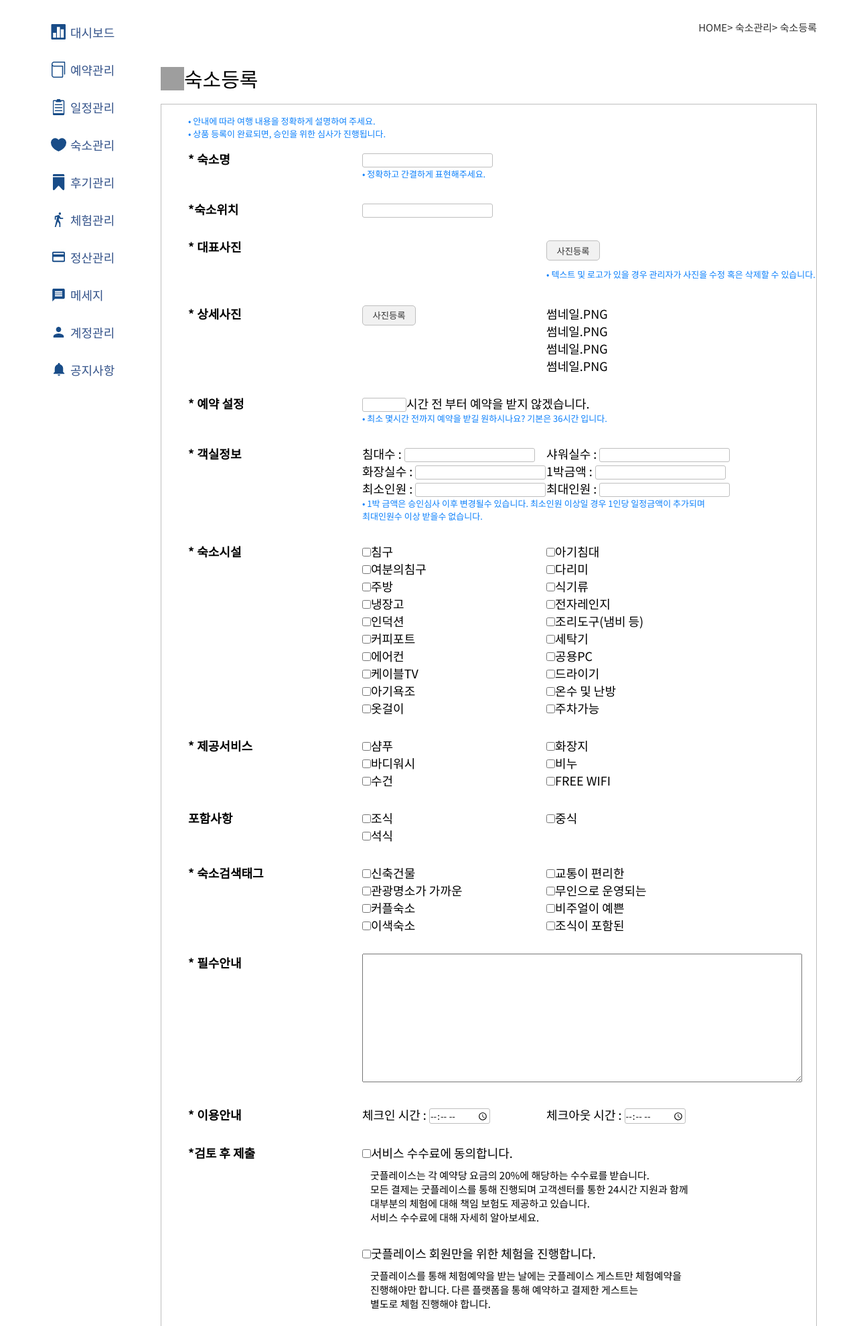
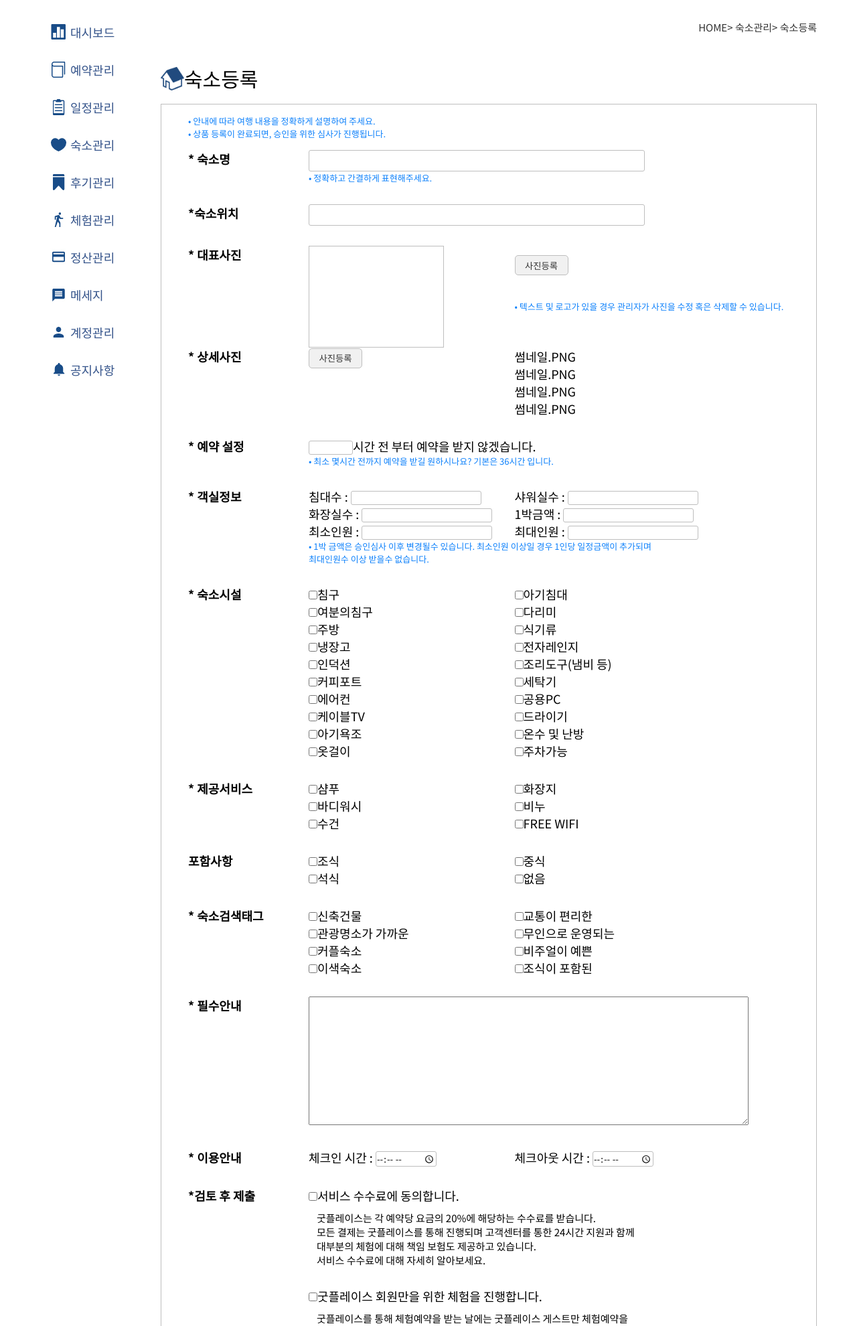
Before and after one commit to ektkdy/GoodPlace_workspace, a Java web app: template GoodPlace/src/main/webapp/WEB-INF/views/partner/partnerRoomEnrollForm.jsp in a window 1280 px wide. Shown: the part 70-2050 px from the top of the page at 67% size. Run offline with Spring Boot 4, a stand-in JSP engine, Linux system fonts and the light colour scheme; the template is opened without the code that fills it, so the values that code supplies are empty; the project's own start-up code is not run, and a stand-in starts its controllers and pages; some libraries are stand-ins or nearby versions; grey boxes are pictures that could not be loaded.

Commit message:
room_pagingbar관련_추가_기하
controller service serviceImpe dao mapper + mybatis config (pagingbar관련)

```diff
--- a/GoodPlace/src/main/java/com/kh/goodplace/room/model/dao/RoomDao.java
+++ b/GoodPlace/src/main/java/com/kh/goodplace/room/model/dao/RoomDao.java
@@ -1,8 +1,13 @@
 package com.kh.goodplace.room.model.dao;
 
+import org.mybatis.spring.SqlSessionTemplate;
 import org.springframework.stereotype.Repository;
 
 @Repository("rDao")
 public class RoomDao {
 
+	public int selectListCount(SqlSessionTemplate sqlSession) {
+		return sqlSession.selectOne("roomMapper.selectListCount");
+	}
+
 }
--- a/GoodPlace/src/main/java/com/kh/goodplace/room/model/service/RoomServiceImpl.java
+++ b/GoodPlace/src/main/java/com/kh/goodplace/room/model/service/RoomServiceImpl.java
@@ -21,8 +21,8 @@ public class RoomServiceImpl implements RoomService{
 
 	@Override
 	public int selectListCount() {
-		// TODO Auto-generated method stub
-		return 0;
+
+		return rDao.selectListCount(sqlSession);
 	}
 
 	@Override
--- a/GoodPlace/src/main/resources/mybatis-config.xml
+++ b/GoodPlace/src/main/resources/mybatis-config.xml
@@ -7,7 +7,9 @@
 
 	<typeAliases>
 		<typeAlias type="com.kh.goodplace.member.model.vo.Member" alias="Member"/>
+		<typeAlias type="com.kh.goodplace.room.model.vo.Room" alias="Room"/>
 	</typeAliases>
+
 
 
 	<mappers>
--- a/GoodPlace/src/main/webapp/WEB-INF/views/partner/partnerRoomEnrollForm.jsp
+++ b/GoodPlace/src/main/webapp/WEB-INF/views/partner/partnerRoomEnrollForm.jsp
@@ -27,7 +27,7 @@
             <br clear="both">
             <div class="con" style="width:980px; color:#000">
                 <span id="page_title">
-                    <img src="../image/집로고.jpg" style="vertical-align: middle;">
+                    <img src="${ pageContext.servletContext.contextPath }/resources/images/partner/homelogo.jpg" style="vertical-align: middle;">
                     <p class="title_tt">숙소등록</p>
                 </span>
                 <br clear="both">
@@ -44,18 +44,18 @@
                         <tbody>
                             <tr>
                                 <th rowspan="2">* 숙소명</th>
-                                <td colspan="2"><input type="text" name=""></td>
+                                <td colspan="2" class="instyle"><input type="text" name="" style=""></td>
                             </tr>
                             <tr class="pdBtom">
                                 <td colspan="2" class="enrollInfo">• 정확하고 간결하게 표현해주세요.</td>
                             </tr>
                             <tr class="pdBtom">
                                 <th>*숙소위치</th>
-                                <td colspan="2"><input type="text" name=""></td>
+                                <td colspan="2" class="instyle"><input type="text" name=""></td>
                             </tr>
                             <tr>
                                 <th rowspan="2" width=" ">* 대표사진</th>
-                                <td rowspan="2"><div style="width: 100px; height: 100px;"></div></td>
+                                <td rowspan="2"><div style="width: 200px; height: 150px; border:1px solid #bebebe"></div></td>
                                 <td><button>사진등록</button></td>
                             </tr>
                             <tr class="pdBtom">
@@ -71,21 +71,21 @@
                             <tr class="pdBtom"><td colspan="2">썸네일.png</td></tr>
                             <tr>
                                 <th rowspan="2">* 예약 설정</th>
-                                <td colspan="2"><input type="number" min="1" max="72">시간 전 부터 예약을 받지 않겠습니다.</td>
+                                <td colspan="2" ><input type="number" min="36" max="72">시간 전 부터 예약을 받지 않겠습니다.</td>
                             </tr>
                             <tr class="pdBtom"><td colspan="2" class="enrollInfo">• 최소 몇시간 전까지 예약을 받길 원하시나요? 기본은 36시간 입니다.</td></tr>
                             <tr>
-                                <th rowspan="4">* 객실정보</th>
-                                <td>침대수 : <input type="number" min="1"></td>
-                                <td>샤워실수 : <input type="number" min="1"></td>
+                                <th rowspan="4" >* 객실정보</th>
+                                <td >침대수 : <input type="number" min="1"></td>
+                                <td >샤워실수 : <input type="number" min="1"></td>
                             </tr>
                             <tr>
-                                <td>화장실수 : <input type="number" min="1"></td>
-                                <td>1박금액 : <input type="number" min="1"></td>
+                                <td >화장실수 : <input type="number" min="1"></td>
+                                <td >1박금액 : <input type="number" min="1"></td>
                             </tr>
                             <tr>
-                                <td>최소인원 : <input type="number" min="1"></td>
-                                <td>최대인원 : <input type="number" min="1"></td>
+                                <td >최소인원 : <input type="number" min="1"></td>
+                                <td >최대인원 : <input type="number" min="1"></td>
                             </tr>
                             <tr class="pdBtom">
                                 <td colspan="2" class="enrollInfo">• 1박 금액은 승인심사 이후 변경될수 있습니다. 최소인원 이상일 경우 1인당 일정금액이 추가되며 <br>최대인원수 이상 받을수 없습니다.</td>
@@ -95,7 +95,7 @@
                                 <td >
                                     <input type="checkbox" name="rooms" value="">침구
                                 </td>
-                                <td>
+                                <td >
                                     <input type="checkbox" name="rooms" value="">아기침대
                                 </td>
                             </tr>
@@ -103,7 +103,7 @@
                                 <td >
                                     <input type="checkbox" name="rooms" value="">여분의침구
                                 </td>
-                                <td>
+                                <td >
                                     <input type="checkbox" name="rooms" value="">다리미
                                 </td>
                             </tr>
@@ -111,15 +111,15 @@
                                 <td >
                                     <input type="checkbox" name="rooms" value="">주방
                                 </td>
-                                <td>
+                                <td >
                                     <input type="checkbox" name="rooms" value="">식기류
                                 </td>
                             </tr>
                             <tr>
-                                <td >
+                                <td>
                                     <input type="checkbox" name="rooms" value="">냉장고
                                 </td>
-                                <td>
+                                <td >
                                     <input type="checkbox" name="rooms" value="">전자레인지
                                 </td>
                             </tr>
@@ -127,7 +127,7 @@
                                 <td >
                                     <input type="checkbox" name="rooms" value="">인덕션
                                 </td>
-                                <td>
+                                <td >
                                     <input type="checkbox" name="rooms" value="">조리도구(냄비 등)
                                 </td>
                             </tr>
@@ -135,7 +135,7 @@
                                 <td >
                                     <input type="checkbox" name="rooms" value="">커피포트
                                 </td>
-                                <td>
+                                <td >
                                     <input type="checkbox" name="rooms" value="">세탁기
                                 </td>
                             </tr>
@@ -143,7 +143,7 @@
                                 <td >
                                     <input type="checkbox" name="rooms" value="">에어컨
                                 </td>
-                                <td>
+                                <td >
                                     <input type="checkbox" name="rooms" value="">공용PC
                                 </td>
                             </tr>
@@ -151,7 +151,7 @@
                                 <td >
                                     <input type="checkbox" name="rooms" value="">케이블TV
                                 </td>
-                                <td>
+                                <td >
                                     <input type="checkbox" name="rooms" value="">드라이기
                                 </td>
                             </tr>
@@ -159,40 +159,40 @@
                                 <td >
                                     <input type="checkbox" name="rooms" value="">아기욕조
                                 </td>
-                                <td>
+                                <td >
                                     <input type="checkbox" name="rooms" value="">온수 및 난방
                                 </td>
                             </tr>
                             <tr class="pdBtom">
-                                <td>
+                                <td >
                                     <input type="checkbox" name="rooms" value="">옷걸이
                                 </td>
-                                <td>
+                                <td >
                                     <input type="checkbox" name="rooms" value="">주차가능
                                 </td>
                             </tr>
                             <tr>
                                 <th rowspan="3">* 제공서비스</th>
-                                <td>
+                                <td >
                                     <input type="checkbox" name="service" value="">샴푸
                                 </td>
-                                <td>
+                                <td >
                                     <input type="checkbox" name="service" value="">화장지
                                 </td>
                             </tr>
                             <tr>
-                                <td>
+                                <td >
                                     <input type="checkbox" name="service" value="">바디워시
                                 </td>
-                                <td>
+                                <td >
                                     <input type="checkbox" name="service" value="">비누
                                 </td>
                             </tr>
                             <tr class="pdBtom">
-                                <td>
+                                <td >
                                     <input type="checkbox" name="service" value="">수건
                                 </td>
-                                <td>
+                                <td >
                                     <input type="checkbox" name="service" value="">Free wifi
                                 </td>
                             </tr>
@@ -206,8 +206,11 @@
                                 </td>
                             </tr>
                             <tr class="pdBtom">
-                                <td colspan="2">
+                                <td>
                                     <input type="checkbox" name="includeService" value="">석식
+                                </td>
+                                <td>
+                                    <input type="checkbox" name="includeService" value="">없음
                                 </td>
                             </tr>
                             <tr>
--- a/GoodPlace/src/main/webapp/index.jsp
+++ b/GoodPlace/src/main/webapp/index.jsp
@@ -8,6 +8,6 @@
 <title>Insert title here</title>
 </head>
 <body>
-		<jsp:forward page="WEB-INF/views/main.jsp"/>
+<jsp:forward page="WEB-INF/views/partner/partnerRoomEnrollForm.jsp"/>
 </body>
 </html>
--- a/GoodPlace/src/main/webapp/resources/css/partner/partnerRoomEnroll.css
+++ b/GoodPlace/src/main/webapp/resources/css/partner/partnerRoomEnroll.css
@@ -6,7 +6,7 @@
 .reason .reason_tb tr td textarea{resize: none;}
 .reason .reason_tb tfoot tr td{color:red; font-size: 15px; text-align: right; padding-right:60px}
 .roomEnroll_tb{width:100%;  border:1px solid #bebebe; }
-.roomEnroll_tb tr th{width: 260px; vertical-align: top; padding-left:40px}
+.roomEnroll_tb tr th{width: 180px; vertical-align: top; padding-left:40px}
 .roomEnroll_tb .enrollInfo{font-size: 13px; color: #0d80fb; font-weight: 400; }
 .pdTopBtom{padding-top:15px; padding-bottom: 15px;}
 .roomEnroll_tb tbody tr.pdBtom td{padding-bottom:30px}
@@ -14,9 +14,14 @@
 .roomEnroll_tb button{width:80px; height: 30px; border:1px solid #bebebe; background: #f1f1f1; color:#333; border-radius: 5px;}
 .roomEnroll_tb .photo_btn{vertical-align: top;}
 .roomEnroll_tb input{ border-radius:3px; border:1px solid #bebebe; }
+.input_st input{height:30px}
 .btnArea{float: right; padding-top:15px; padding-bottom:30px}
 .btnArea button{width: 150px;height: 40px;}
 .btnArea .cancel{border-radius: 5px; border: 1px solid #bebebe; background: #f1f1f1;}
 .btnArea .enroll{border-radius: 5px; border: 1px solid #184c88; background: #184c88; color:#fff}
 .btnArea .delete{border-radius: 5px; border: 1px solid #d22d32; background: #d22d32; color:#fff}
 .btnArea .rest{border-radius: 5px; border:1px solid #2777f6; background: #2777f6; color:#fff}
+.instyle>input{width:500px; height:30px;}
+.instyle>input:focus{border:2px solid #184c88}
+.instyle2{padding-bottom:10px}
+.instyle2>input{width:120px; height:30px;}
```
Also changed, not shown: GoodPlace/src/main/java/com/kh/goodplace/room/controller/RoomController.java (+21 -0 lines), GoodPlace/src/main/resources/mappers/room-mapper.xml (added, +13 -0 lines).
